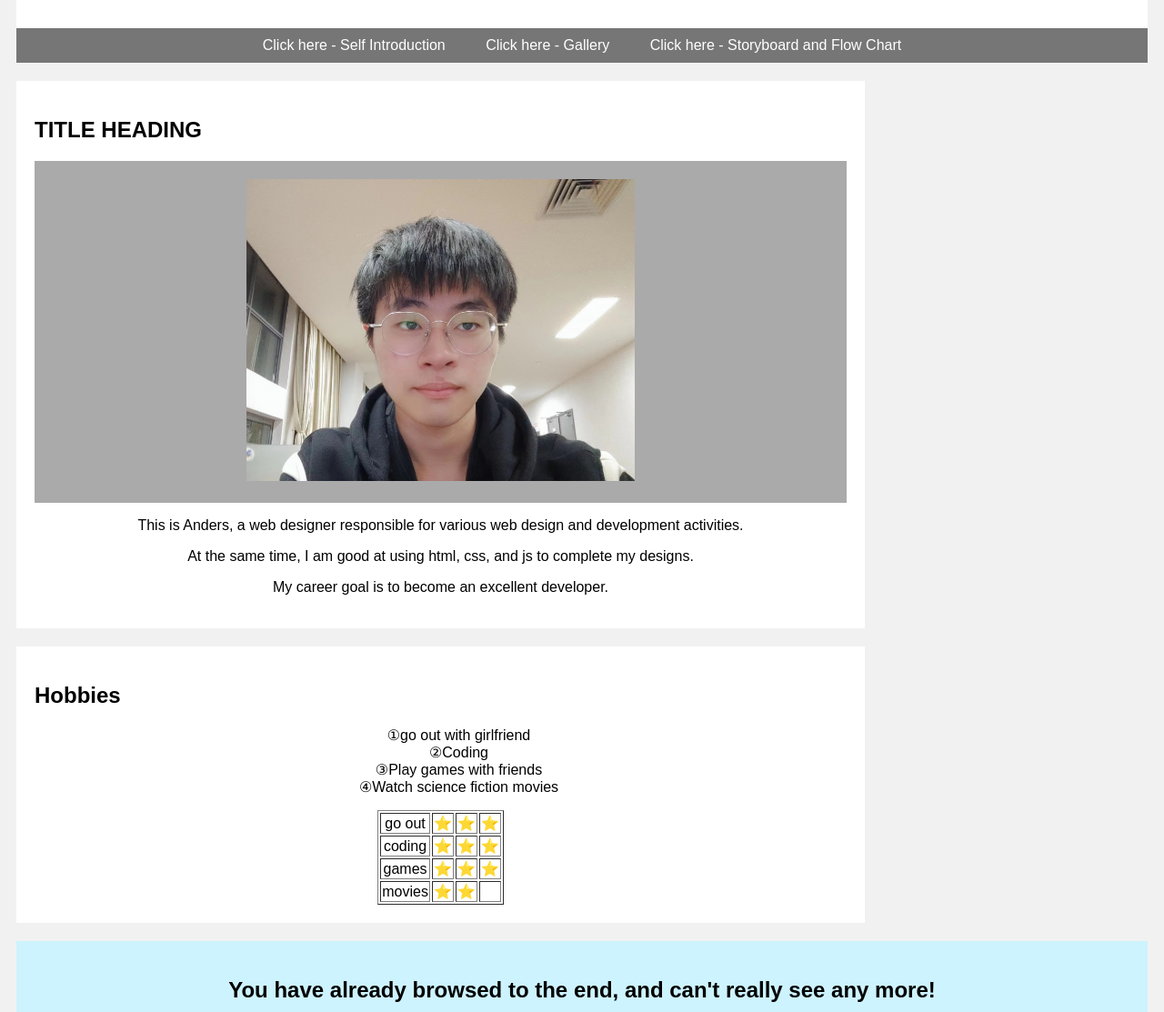
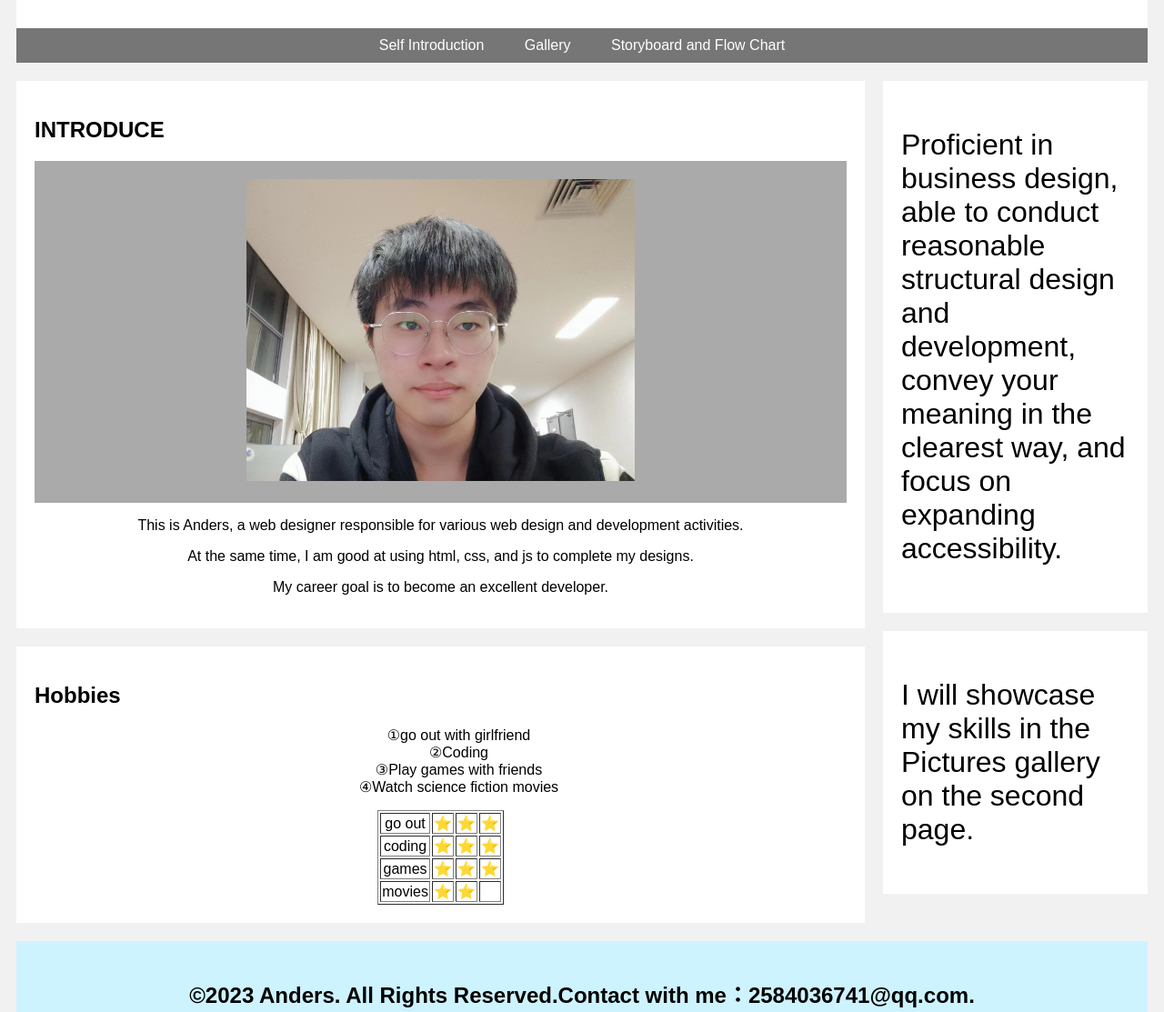
Before and after one commit to Nanshenger/ICT452Project-portfolio, a plain HTML site: page index.html in a window 1280 px wide. Shown: the part 270-1383 px from the top of the page at 91% size. Drawn offline with Linux system fonts and the light colour scheme.

Commit message:
modified:   boardAndChart.html 	modified:   css/layout.css 	modified:   gallery.html 	modified:   index.html

```diff
--- a/css/layout.css
+++ b/css/layout.css
@@ -132,3 +132,11 @@
      color: #07daff;
      background-color: #b44242;
     }
+
+    .container {
+      display: flex;
+      flex-direction: column; /* Set vertical arrangement of child elements */
+      justify-content: center;
+      align-items: center;
+      height: 100vh; /* Set the height of the container to center the internal elements */
+    }
--- a/index.html
+++ b/index.html
@@ -24,9 +24,9 @@
 -->
     <nav>
         <ul>
-            <li><a href="index.html" >Click here - Self Introduction</a></li>
-            <li><a href="gallery.html">Click here - Gallery</a></li>
-            <li><a href="boardAndChart.html">Click here - Storyboard and Flow Chart</a></li>
+            <li><a href="index.html" >Self Introduction</a></li>
+            <li><a href="gallery.html">Gallery</a></li>
+            <li><a href="boardAndChart.html">Storyboard and Flow Chart</a></li>
         </ul>
     </nav>
 
@@ -34,7 +34,7 @@
     <div class="row">
         <div class="leftcolumn">
             <div class="card">
-                <h2>TITLE HEADING</h2>
+                <h2>INTRODUCE</h2>
                 <div class="fakeimg" style="height:100%;" align="center"><img src="asset/selfie.jpg" alt="selfie" width="50%" height="50%" border="0"></div>
                 <p align="center">This is Anders, a web designer responsible for various web design and development activities. </p>
                 <p align="center">At the same time, I am good at using html, css, and js to complete my designs.</p>
@@ -78,12 +78,22 @@
                 </table>
             </div>
         </div>
+
+        <div class="rightcolumn">
+            <div class="card"><p style="font-size: 32px;">
+                Proficient in business design, able to conduct reasonable structural design and development,
+                 convey your meaning in the clearest way, and focus on expanding accessibility.</p></div>
+        </div>
+        <div class="rightcolumn">
+            <div class="card"><p style="font-size: 32px;">
+                I will showcase my skills in the Pictures gallery on the second page.</p></div>
+        </div>
     </div>
 </div>
 
     <!-- footer -->
     <div class="footer">
-        <h2>You have already browsed to the end, and can't really see any more!</h2>
+        <h2>©2023 Anders. All Rights Reserved.Contact with me：2584036741@qq.com.</h2>
     </div>
 
 </body>
```
Also changed, not shown: boardAndChart.html (+4 -4 lines), gallery.html (+4 -4 lines).
